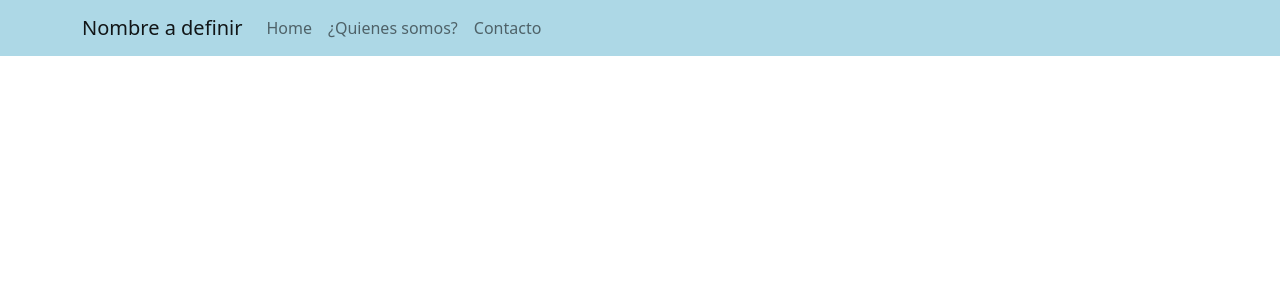
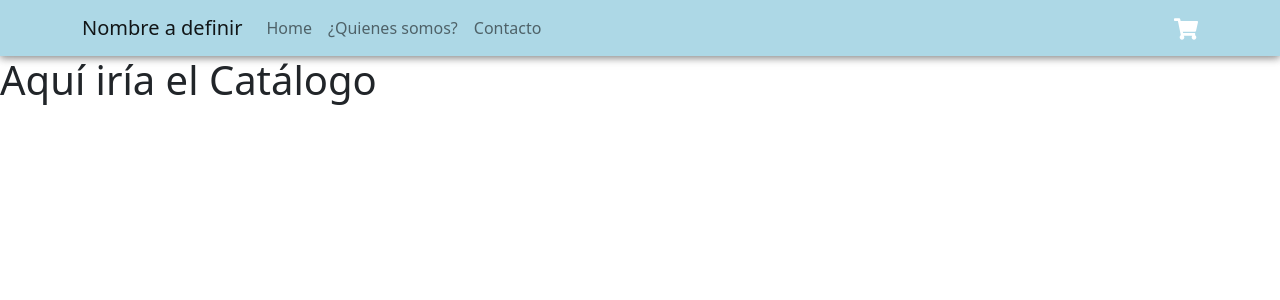
Before and after one commit to maximilianosarmiento/cursoReact_sarmiento, a React (Create React App) app in the folder app/: page / in a window 1280 px wide. Shown: the top 300 px of the page. Built offline with nearby package versions, Linux system fonts and the light colour scheme.

Commit message:
Desafio Clase 4 - Componentes 1 - Crea tu landing

```diff
--- a/app/package.json
+++ b/app/package.json
@@ -11,6 +11,7 @@
     "react": "^17.0.2",
     "react-bootstrap": "^2.1.2",
     "react-dom": "^17.0.2",
+    "react-icons": "^4.3.1",
     "react-scripts": "5.0.0",
     "web-vitals": "^2.1.4"
   },
--- a/app/src/components/App.js
+++ b/app/src/components/App.js
@@ -1,7 +1,12 @@
 import Header from "./NavBar"
-function App (){
+import ItemListContainer from "./ItemListContainer";
+function App() {
     return (
-        <Header></Header>
-        )
-};
+        <>
+            <Header></Header>
+            <ItemListContainer greetings="Aquí iría el Catálogo"/>
+        </>
+    )
+}
+
 export default App;
--- /dev/null
+++ b/app/src/components/CartWidget.js
@@ -0,0 +1,10 @@
+import {FaShoppingCart} from "react-icons/fa";
+
+function CartWidget (){
+    return (
+        <div className="contenedorCarrito">
+        <FaShoppingCart className="iconoCarrito"/>
+        </div>
+    )
+};
+export default CartWidget;
--- /dev/null
+++ b/app/src/components/ItemListContainer.js
@@ -0,0 +1,6 @@
+function ItemListContainer ({greetings}){
+    return (
+        <h1>{greetings}</h1>
+    )
+};
+export default ItemListContainer;
--- a/app/src/components/NavBar.js
+++ b/app/src/components/NavBar.js
@@ -1,4 +1,5 @@
 import { Navbar, Container, Nav } from "react-bootstrap";
+import CartWidget from "./CartWidget";
 
 function Header() {
     return (
@@ -11,6 +12,8 @@ function Header() {
                         <Nav.Link  href="#quienesSomos">¿Quienes somos?</Nav.Link>
                         <Nav.Link  href="#contacto">Contacto</Nav.Link>
                     </Nav>
+
+                    <CartWidget/>
                 </Container>
             </Navbar>
         </>
--- a/app/src/components/scss/styles.scss
+++ b/app/src/components/scss/styles.scss
@@ -5,6 +5,18 @@
 
 .navbar{
     background-color: lightblue !important;
+    box-shadow: 0px 0.1rem 0.5rem #454545a9;
 
+    .contenedorCarrito{
+        .iconoCarrito{
+            color: white;
+            font-size: 1.5rem;
 
+            &:hover{
+                transform: scale(1.4, 1.4);
+                transition: 100ms;
+                cursor: pointer;
+            }
+        }
+    }
 }
```
Also changed, not shown: 1 other file (tests, documents, lock files or other folders).
